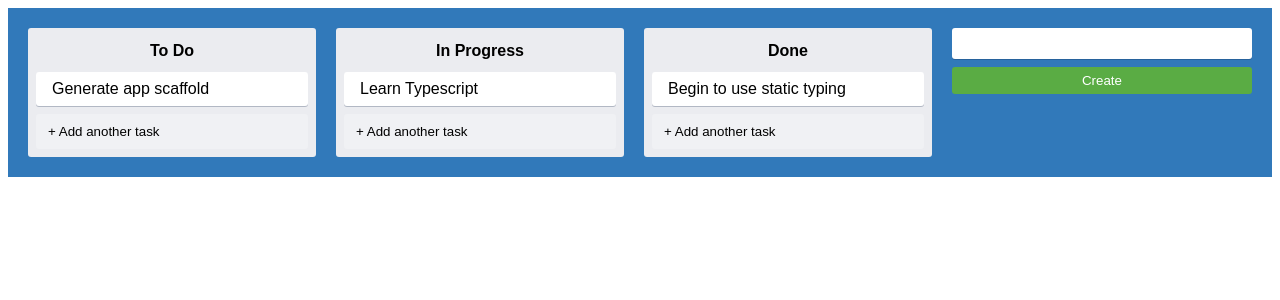
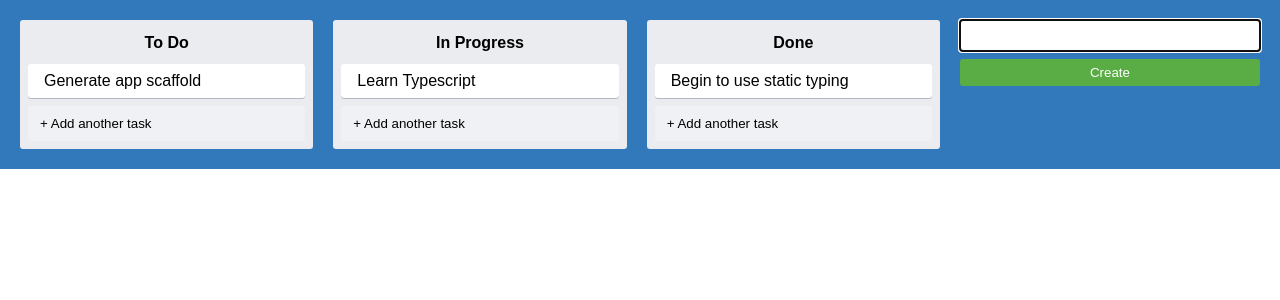
Before and after one commit to Chukwuemeka-Mba/trello-clone-ts, a React (Create React App) app: page / in a window 1280 px wide. Both pictures are taken after a click on the button "+ Add another list". Shown: the top 300 px of the page. Built offline with nearby package versions, Linux system fonts and the light colour scheme.

Commit message:
:sparkles: added input ref

```diff
--- a/src/assets/styles/index.css
+++ b/src/assets/styles/index.css
@@ -11,6 +11,7 @@
 body,
 #root {
   height: 100%;
+  margin: 0;
 }
 
 button {
--- a/src/components/NewItemForm.tsx
+++ b/src/components/NewItemForm.tsx
@@ -4,16 +4,21 @@
   NewItemButton,
   NewItemInput,
 } from "../assets/styles/styles";
-
+import { useFocus } from "../utils/useFocus";
 interface NewItemFormProps {
   onAdd(text: string): void;
 }
 
 function NewItemForm({ onAdd }: NewItemFormProps) {
   const [text, setText] = useState("");
+  const inputRef = useFocus();
   return (
     <NewItemFormContainer>
-      <NewItemInput value={text} onChange={(e) => setText(e.target.value)} />
+      <NewItemInput
+        ref={inputRef}
+        value={text}
+        onChange={(e) => setText(e.target.value)}
+      />
       <NewItemButton onClick={() => onAdd(text)}>Create</NewItemButton>
     </NewItemFormContainer>
   );
--- /dev/null
+++ b/src/utils/useFocus.ts
@@ -0,0 +1,9 @@
+import { useRef, useEffect } from "react";
+
+export const useFocus = () => {
+  const ref = useRef<HTMLInputElement>(null);
+  useEffect(() => {
+    ref.current?.focus();
+  });
+  return ref;
+};
```
